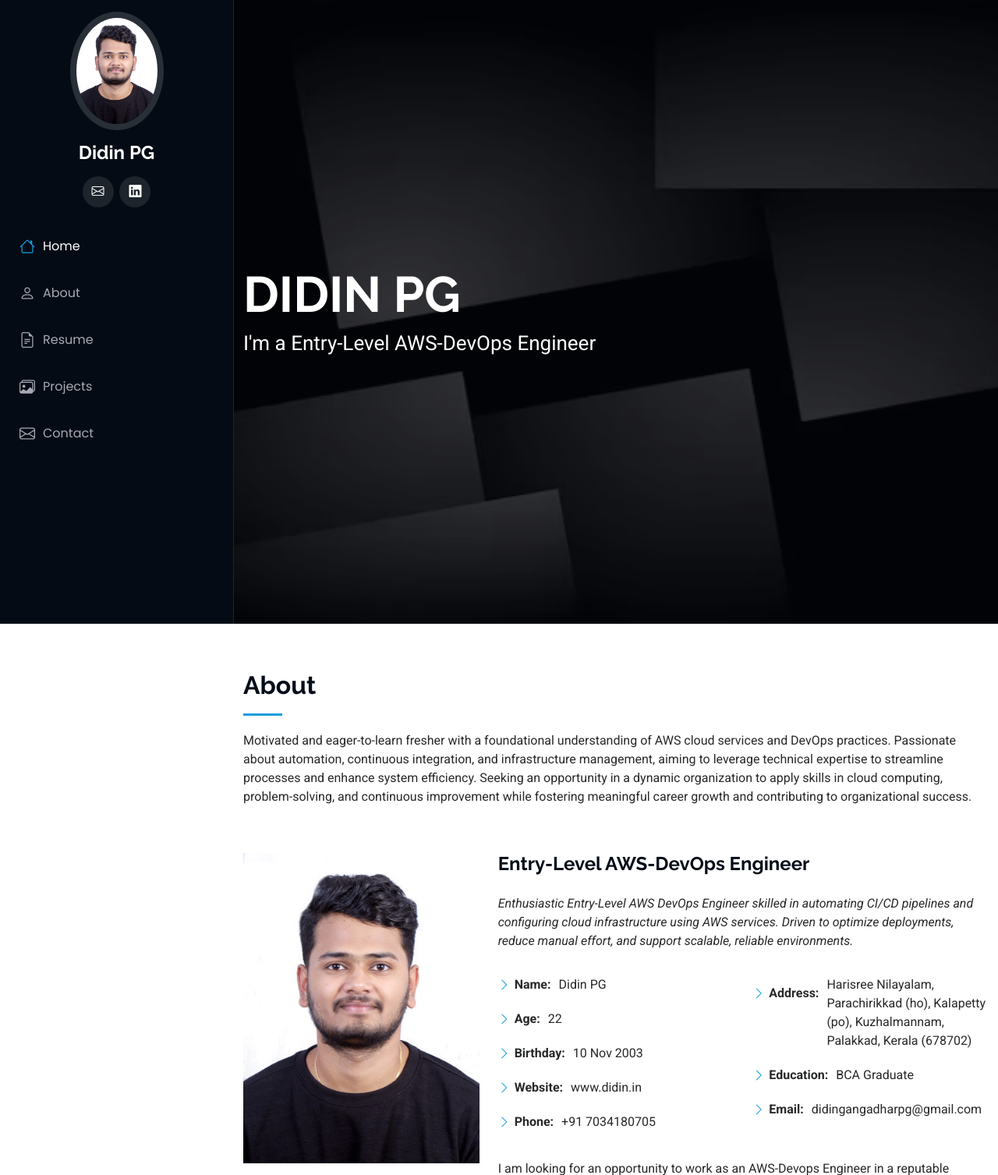
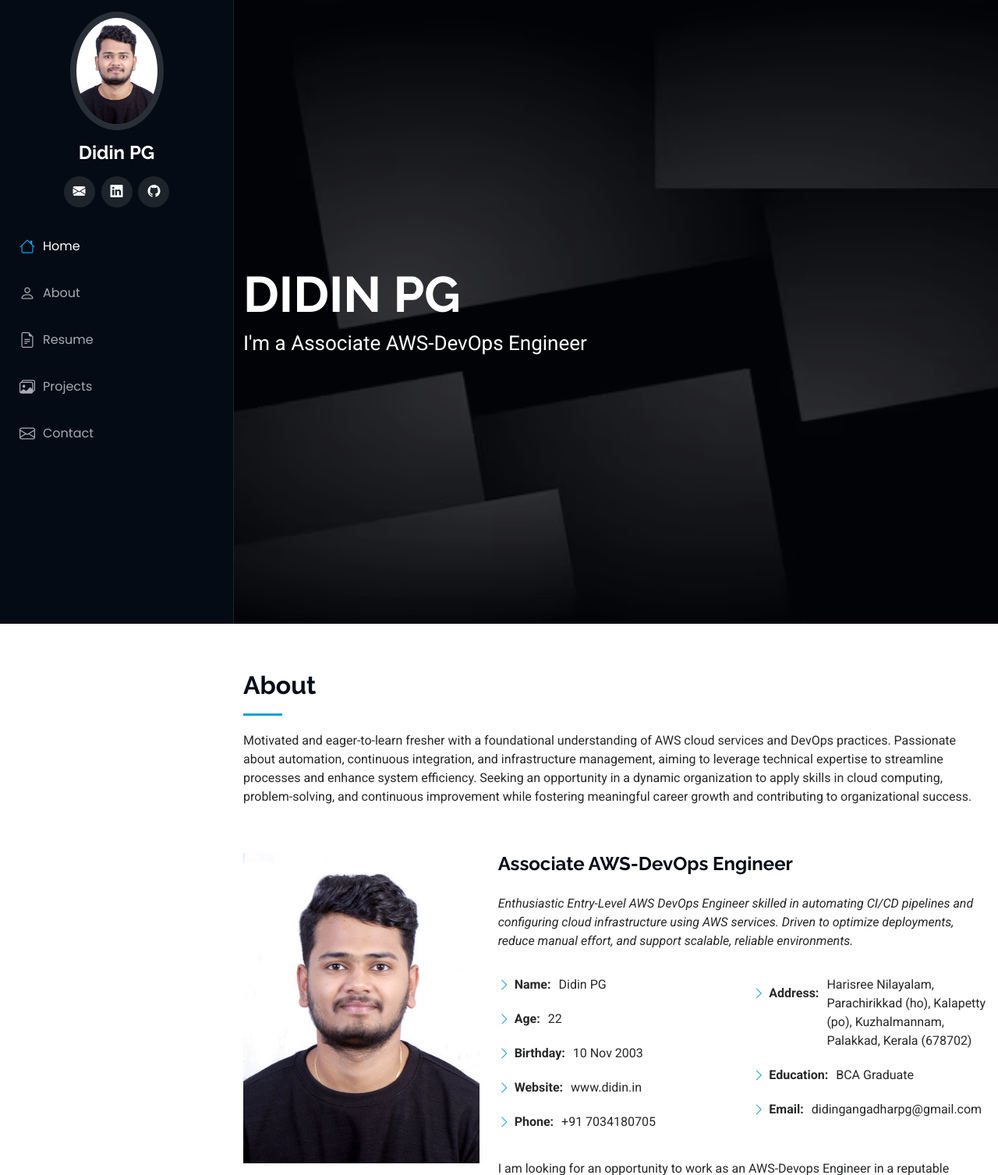
Before and after one commit to didin2003/portfolio, a Django app: page / in a window 1280 px wide. Shown: the top 1507 px of the page at 78% size. Run offline with Django 5.2, Linux system fonts and the light colour scheme; data that the repository does not hold is empty; some libraries are stand-ins or nearby versions.

Commit message:
Portfolio

```diff
--- a/templates/index.html
+++ b/templates/index.html
@@ -52,11 +52,12 @@
 
     <div class="social-links text-center">
       <a href="mailto:didingangadharpg@gmail.com" class="gmail">
-      <i class="bi bi-envelope"></i>
+      <i class="bi bi-envelope-fill"></i>
       </a>
       <a href="https://www.linkedin.com/in/didinpg7/" target="_blank" rel="noopener noreferrer" class="linkedin">
       <i class="bi bi-linkedin"></i>
       </a>
+      <a href="https://github.com/didin8080"><i class="bi bi-github"></i></a>
     </div>
 
     <nav id="navmenu" class="navmenu">
@@ -80,7 +81,7 @@
 
       <div class="container" data-aos="fade-up" data-aos-delay="100">
         <h2>DIDIN PG</h2>
-        <p>I'm a Entry-Level AWS-DevOps Engineer</p>
+        <p>I'm a Associate AWS-DevOps Engineer</p>
       </div>
 
     </section><!-- /Hero Section -->
@@ -101,7 +102,7 @@
             <img src="{% static 'assets/img/profile-pic.jpeg' %}" class="img-fluid" alt="">
           </div>
           <div class="col-lg-8 content">
-            <h2>Entry-Level AWS-DevOps Engineer</h2>
+            <h2>Associate AWS-DevOps Engineer</h2>
             <p class="fst-italic py-3">
               Enthusiastic Entry-Level AWS DevOps Engineer skilled in automating CI/CD pipelines and configuring cloud infrastructure using AWS services. Driven to optimize deployments, reduce manual effort, and support scalable, reliable environments.
             </p>
```
